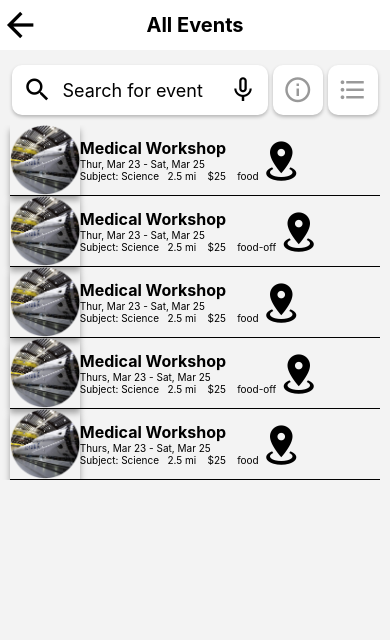
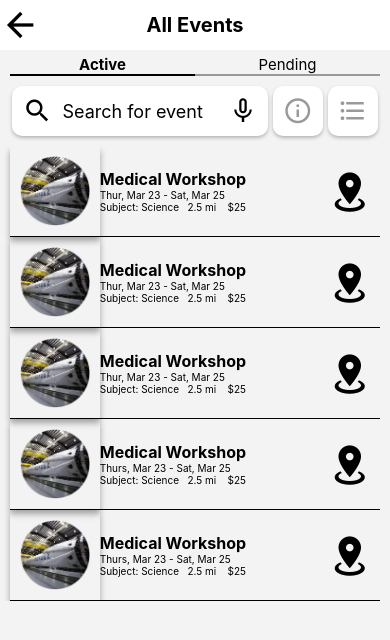
Before and after one commit to STEM-E-Youth-Career-Development-Program/map-app, a React Native app: screen / in a window 390 px wide. Shown: the top 640 px of the page. Built offline with nearby package versions, Linux system fonts and the light colour scheme.

Commit message:
Refactoring successful

```diff
--- a/app/components/Event.js
+++ b/app/components/Event.js
@@ -12,14 +12,14 @@ function Event({
   meal,
   active,
 }) {
-  if (meal == true) {
-    meal = 'food';
-  } else if (meal == false) {
-    meal = 'food-off';
-  }
-  if (Array.isArray(subject) == true) {
-    subject = subject.join(', ');
-  }
+  // if (meal == true) {
+  //   meal = 'food';
+  // } else if (meal == false) {
+  //   meal = 'food-off';
+  // }
+  // if (Array.isArray(subject) == true) {
+  //   subject = subject.join(', ');
+  // }
 
   return (
     <View style={styles.container}>
@@ -33,7 +33,7 @@ function Event({
         }}
       >
         <Image
-          style={{ width: 70, height: 70 }}
+          style={{ width: 70, height: 70, margin: 10 }}
           source={require('../assets/eventIcon.png')}
         />
       </View>
@@ -57,7 +57,7 @@ function Event({
           <Text style={{ fontSize: 10 }}>{meal}</Text>
         </View>
       </View>
-      <View style={{}}>
+      <View style={{ marginHorizontal: 70 }}>
         <MaterialCommunityIcons name="map-marker-radius" size={45} />
       </View>
     </View>
@@ -80,34 +80,34 @@ const styles = StyleSheet.create({
     fontWeight: 'bold',
     fontSize: 16,
   },
-  // shadow: {
-  //   justifyContent: 'center',
-  //   alignItems: 'center',
-  //   backgroundColor: 'white',
-  //   width: 75,
-  //   height: 75,
-  //   borderRadius: 100,
-  //   shadowColor: 'black',
-  //   elevation: 5,
-  //   shadowOffset: { width: 0, height: 2 },
-  //   shadowOpacity: 0.25,
-  //   shadowRadius: 30,
-  // },
-  // info: {
-  //   flexDirection: 'column',
-  //   justifyContent: 'space-between',
-  //   height: '65%',
-  //   marginLeft: 5,
-  // },
-  // mapPin: {
-  //   marginLeft: 'auto',
-  //   height: 40,
-  //   width: 50,
-  // },
-  // duplicate: {
-  //   width: 70,
-  //   height: 15,
-  //   marginLeft: 10,
-  //   marginTop: 'auto',
-  // },
+  shadow: {
+    justifyContent: 'center',
+    alignItems: 'center',
+    backgroundColor: 'white',
+    width: 75,
+    height: 75,
+    borderRadius: 100,
+    shadowColor: 'black',
+    elevation: 5,
+    shadowOffset: { width: 0, height: 2 },
+    shadowOpacity: 0.25,
+    shadowRadius: 30,
+  },
+  info: {
+    flexDirection: 'column',
+    justifyContent: 'space-between',
+    height: '65%',
+    marginLeft: 5,
+  },
+  mapPin: {
+    marginLeft: 'auto',
+    height: 40,
+    width: 50,
+  },
+  duplicate: {
+    width: 70,
+    height: 15,
+    marginLeft: 10,
+    marginTop: 'auto',
+  },
 });
--- a/app/screens/EventListScreen.js
+++ b/app/screens/EventListScreen.js
@@ -87,7 +87,7 @@ function EventListScreen(props) {
     <Screen>
       <PageHeader header="All Events" />
       <View style={styles.actpenContainer}>
-        {/* <Pressable
+        <Pressable
           style={[
             styles.actpen,
             active
@@ -122,7 +122,7 @@ function EventListScreen(props) {
           >
             Pending
           </Text>
-        </Pressable> */}
+        </Pressable>
       </View>
       <SearchBar
         value={searchQuery}
```
